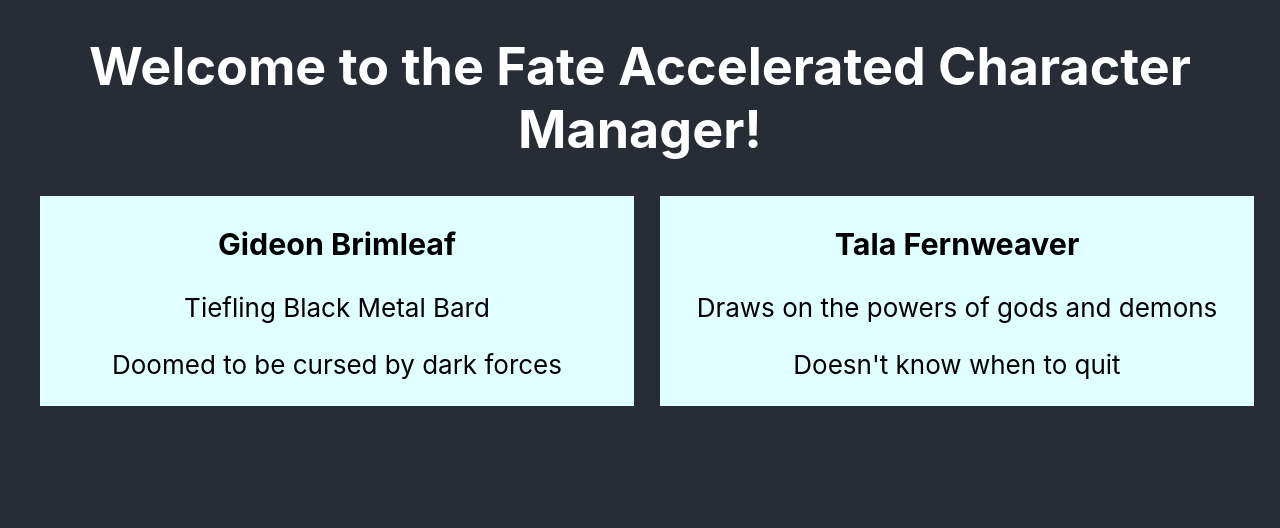
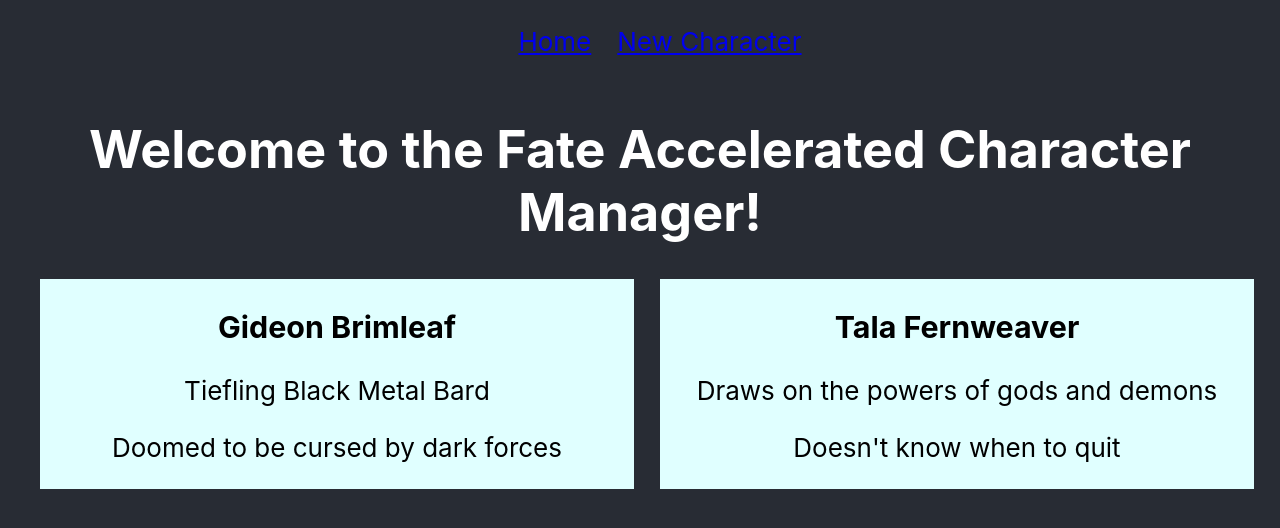
Before and after one commit to GideonBrimleaf/fate_character_generator, a React (Create React App) app: page / in a window 1280 px wide. Shown: the top 528 px of the page. Built offline with nearby package versions, Linux system fonts and the light colour scheme.

Commit message:
basic nav bar added?

```diff
--- a/src/App.js
+++ b/src/App.js
@@ -2,6 +2,7 @@
 import './App.css';
 import CharacterList from './containers/CharacterList'
 import CharacterForm from './containers/CharacterForm'
+import NavBar from './components/NavBar'
 import {BrowserRouter as Router, Route, Switch} from 'react-router-dom'
 
 class App extends Component {
@@ -26,6 +27,7 @@
   return (
     <div className="App">
       <Router>
+        <NavBar />
         <Switch>
         <Route exact path="/" render={() => <CharacterList characters={this.state.characters} />} />
         <Route path="/new" render={() => <CharacterForm onCharacterCreated={this.addCharacter} />} />
--- /dev/null
+++ b/src/components/NavBar.css
@@ -0,0 +1,8 @@
+.nav-bar {
+  list-style: none;
+  display: flex;
+}
+
+.nav-item {
+  margin-right: 1em;
+}
--- /dev/null
+++ b/src/components/NavBar.js
@@ -0,0 +1,18 @@
+import React from 'react'
+import { Link } from 'react-router-dom'
+import './NavBar.css'
+
+const NavBar = () => {
+  return (
+    <ul className="nav-bar">
+      <li className="nav-item">
+        <Link to='/'>Home</Link>
+      </li>
+      <li>
+        <Link to='/New'>New Character</Link>
+      </li>
+    </ul>
+  )
+}
+
+export default NavBar
```
